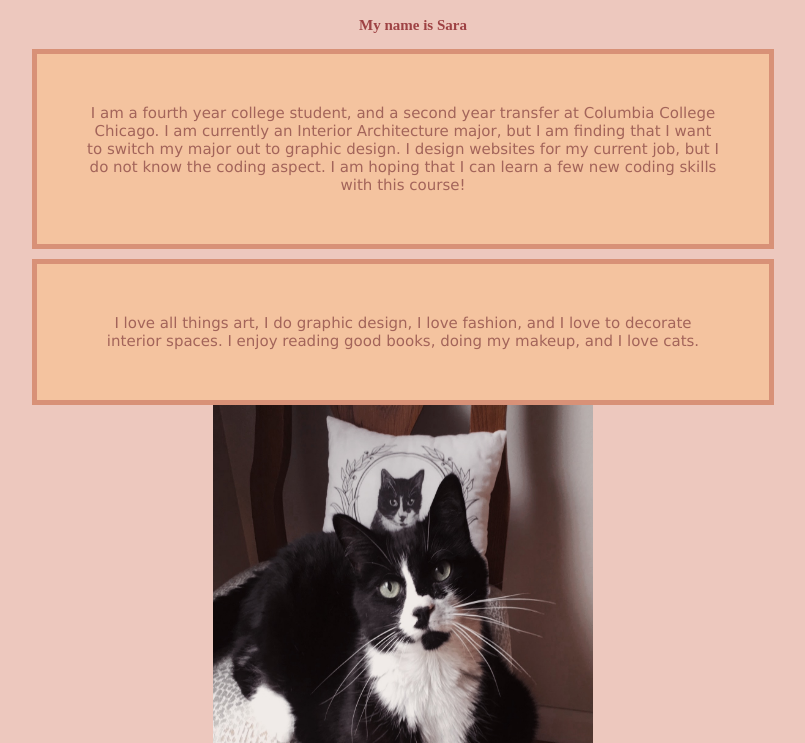
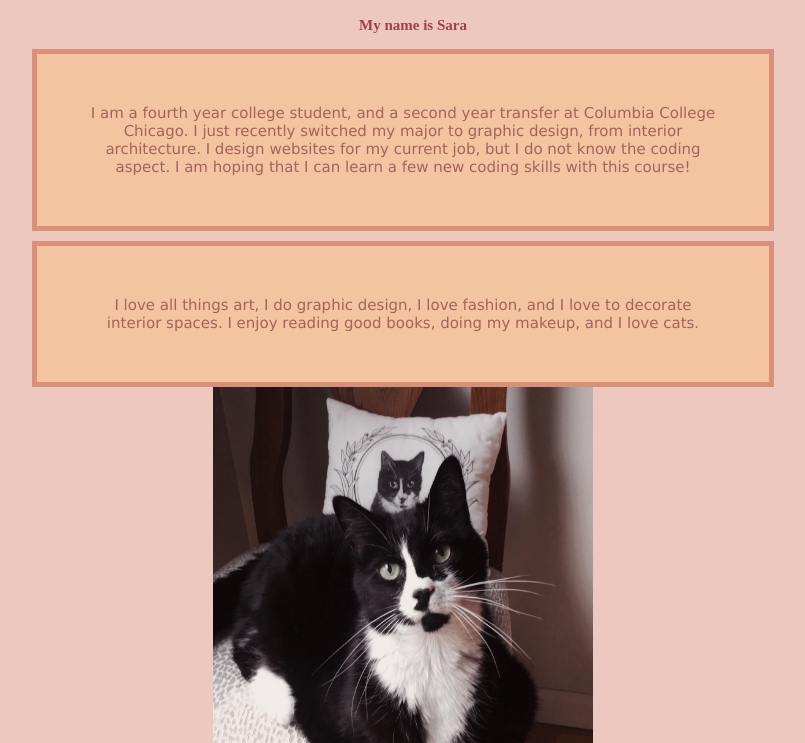
Before and after one commit to steadmsara/Webpage2, a plain HTML site: page index.html in a window 1280 px wide. Shown: the part 57-800 px from the top of the page, without its empty margins (237-1042 px from the left). Drawn offline with Linux system fonts and the light colour scheme; a web font is replaced by a local one.

Commit message:
Update index.html

```diff
--- a/index.html
+++ b/index.html
@@ -19,7 +19,7 @@
 
     <h1> - Welcome - </h1>
     <h3> My name is Sara </h3>
-    <div id="Prgr1">I am a fourth year college student, and a second year transfer at Columbia College Chicago. I am currently an Interior Architecture major, but I am finding that I want to switch my major out to graphic design. I design websites for my current job, but I do not know the coding aspect. I am hoping that I can learn a few new coding skills with this course! </div>
+    <div id="Prgr1">I am a fourth year college student, and a second year transfer at Columbia College Chicago. I just recently switched my major to graphic design, from interior architecture. I design websites for my current job, but I do not know the coding aspect. I am hoping that I can learn a few new coding skills with this course! </div>
     <div id="Prgr2">I love all things art, I do graphic design, I love fashion, and I love to decorate interior spaces. I enjoy reading good books, doing my makeup, and I love cats.</div>
     <img src="Boomer.JPG" alt="My cat Boomer" class="center" width="400" height="500"/>
     <div id="Prgr3">Here is a photo of one of my cats...his name is Boomer and I love him so much that my parents gifted me a small pillow with a hand painted photo of him on it:) </div>
```
